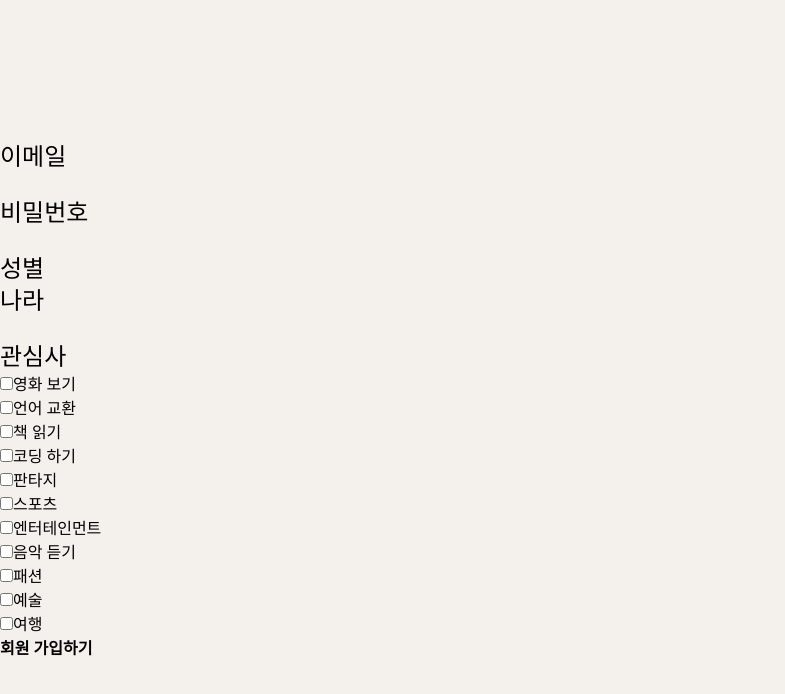
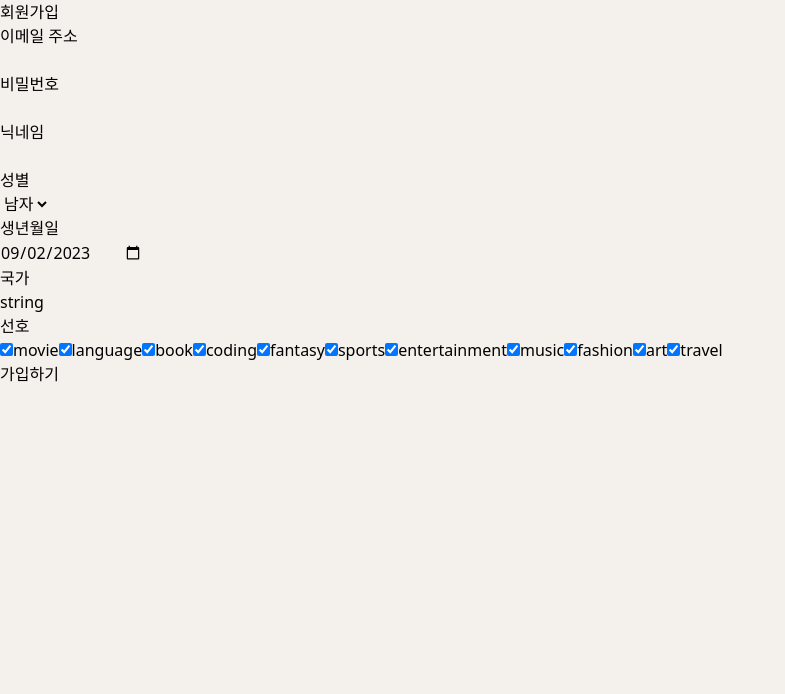
Before and after one commit to Pen-Pals/front_penpal, a React (Vite) app: page /signup in a window 1280 px wide. Shown: the top 694 px of the page, without its empty margins (0-785 px from the left). Built offline with nearby package versions, Linux system fonts and the light colour scheme.

Commit message:
Edit: Signup 페이지 틀 수정

```diff
--- a/package.json
+++ b/package.json
@@ -11,7 +11,7 @@
   },
   "dependencies": {
     "@react-three/fiber": "^8.13.6",
-    "axios": "^1.4.0",
+    "axios": "^1.5.0",
     "react": "^18.2.0",
     "react-dom": "^18.2.0",
     "react-icons": "^4.10.1",
--- a/src/pages/Login.tsx
+++ b/src/pages/Login.tsx
@@ -1,95 +1,7 @@
-import Globesample from "./Globesample";
-import React, { useState } from "react";
+import React from "react";
 
 const Login = () => {
-  const [credentials, setCredentials] = useState({ email: "", password: "" });
-
-  const handleInputChange = (e: React.ChangeEvent<HTMLInputElement>) => {
-    const { name, value } = e.target;
-    console.log(name, value);
-    setCredentials((prevState) => ({
-      ...prevState,
-      [name]: value,
-    }));
-    console.log(credentials);
-  };
-  const handleSubmit = async (e: React.FormEvent<HTMLFormElement>) => {
-    e.preventDefault();
-    try {
-      const response = await fetch(
-        "http://myswagger-env.eba-tf5qrbch.ap-northeast-2.elasticbeanstalk.com/api/auth/login",
-        {
-          method: "POST",
-          headers: {
-            "Content-Type": "application/json",
-          },
-          body: JSON.stringify(credentials),
-        }
-      );
-
-      if (!response.ok) {
-        throw new Error("Failed to login");
-      }
-
-      const data = await response.json();
-      console.log(data);
-      // Here you can handle the response from the server, like saving the token, redirecting the user, etc.
-    } catch (error) {
-      console.error("Error:", error);
-    }
-  };
-
-  return (
-    <div className="w-screen h-screen flex justify center items-center">
-      {/* 여기가 지구본 자리 */}
-      <Globesample />
-
-      <div className="w-1/2 h-2/3 flex-col justify-center items-center border-2 rounded-lg">
-        <div className="h-1/3 flex items-center justify-center">
-          <h1 className="text-6xl font-thin text-center"> MaeilMail </h1>
-        </div>
-        <form
-          onSubmit={handleSubmit}
-          className="w-1/2 h-2/3 flex-col justify-center items-center border-2 rounded-lg"
-        >
-          <div className="h-1/2 flex flex-col items-center justify-center">
-            {/* 아이디 */}
-
-            <div className="flex flex-row mb-5">
-              <p className="font-thin text-3xl mr-10">아이디</p>
-              <input
-                className="border-2 rounded-xl text-center text-2xl font-thin"
-                type="email"
-                name="email"
-                placeholder="id"
-                onChange={handleInputChange}
-              />
-            </div>
-
-            <div className="flex flex-row mb-10">
-              <p className="font-thin text-3xl mr-5">비밀번호</p>
-              <input
-                className="border-2 rounded-xl text-2xl font-thin text-center"
-                type="password"
-                name="password"
-                placeholder="password"
-                onChange={handleInputChange}
-              />
-            </div>
-            <div>
-              <button
-                className="border-2 rounded-lg text-2xl px-4 py-1 font-thin"
-                type="submit"
-              >
-                로그인
-              </button>
-            </div>
-          </div>
-        </form>
-        <p className="text-center font-thin">회원가입하기 | ID,PW 찾기</p>
-      </div>
-    </div>
-  );
+  return <div>login</div>;
 };
 
 export default Login;
--- a/src/pages/Signup.tsx
+++ b/src/pages/Signup.tsx
@@ -1,229 +1,199 @@
 import React, { useState } from "react";
+import axios from "axios";
+import { useNavigate } from "react-router-dom";
 
-const Signup = () => {
-  const [formData, setFormData] = useState<FormData>({
+interface MemberInfo {
+  member: {
+    email: string;
+    password: string;
+    nickname: string;
+    gender: string;
+    birthday: string;
+    country: string;
+  };
+  favor: {
+    [key: string]: boolean;
+  };
+}
+
+const Signup: React.FC = () => {
+  const initialMemberInfo: MemberInfo = {
     member: {
       email: "",
       password: "",
-      gender: "0",
-      nickname: "Hojun",
-      birthday: "2015-09-12",
-      country: "Greece",
-
-      // ... You can add other member fields like nickname, n
+      nickname: "",
+      gender: "Man",
+      birthday: "2023-09-02",
+      country: "string",
     },
     favor: {
-      movie: false,
-      language: false,
-      book: false,
-      coding: false,
-      fantasy: false,
-      sports: false,
-      entertainment: false,
-      music: false,
-      fashion: false,
-      art: false,
-      travel: false,
+      movie: true,
+      language: true,
+      book: true,
+      coding: true,
+      fantasy: true,
+      sports: true,
+      entertainment: true,
+      music: true,
+      fashion: true,
+      art: true,
+      travel: true,
     },
+  };
+  const navigate = useNavigate();
+  const [memberInfo, setMemberInfo] = useState<MemberInfo>(initialMemberInfo);
+
+  const handleChange = (
+    event: React.ChangeEvent<
+      HTMLInputElement | HTMLSelectElement | HTMLInputElement
+    >
+  ) => {
+    const { name, value, type } = event.target;
+
+    setMemberInfo((prevInfo) => {
+      if (type === "checkbox") {
+        return {
+          ...prevInfo,
+          favor: {
+            ...prevInfo.favor,
+            [name]: !prevInfo.favor[name], // Toggle the checkbox value
+          },
+        };
+      } else if (name in prevInfo.member) {
+        return {
+          ...prevInfo,
+          member: {
+            ...prevInfo.member,
+            [name]: value,
+          },
+        };
+      } else {
+        return prevInfo;
+      }
     });
-
-  type FormData = {
-    member: {
-      email: string;
-      password: string;
-      gender: string;
-      birthday: string;
-      nickname: string;
-      country: string;
-      // ... other fields ...
-    };
-    favor: {
-      movie: boolean;
-      language: boolean;
-      coding: boolean;
-      music: boolean;
-      book: boolean;
-      fashion: boolean;
-      sports: boolean;
-      fantasy: boolean;
-      art: boolean;
-      travel: boolean;
-      entertainment: boolean;
-      // ... other fields ...
-    };
-  };
-  const handleInputChange = (
-    e: React.ChangeEvent<HTMLInputElement>,
-    category: keyof typeof formData,
-    field: string
-  ) => {
-    const value =
-      e.target.type === "checkbox" ? e.target.checked : e.target.value;
-    setFormData((prevState) => ({
-      ...prevState,
-      [category]: {
-        ...prevState[category],
-        [field]: value as any,
-      },
-    }));
-    console.log(formData);
   };
 
-  const handleSubmit = async (e: React.FormEvent<HTMLFormElement>) => {
-    e.preventDefault();
+  const handleSubmit = async (event: React.FormEvent) => {
+    event.preventDefault();
+    console.log(memberInfo);
     try {
-      const response = await fetch(
+      // Send the memberInfo object to the specified endpoint
+      const response = await axios.post(
         "http://myswagger-env.eba-tf5qrbch.ap-northeast-2.elasticbeanstalk.com/api/auth/signup",
-        {
-          method: "POST",
-          headers: {
-            "Content-Type": "application/json",
-          },
-          body: JSON.stringify(formData),
-        }
+        memberInfo
       );
 
-      // Assuming server sends back JSON
-      const data = await response.json();
-      console.log(response);
-      if (response.ok) {
-        console.log(data.message);
-      } else {
-        console.error(data.error);
-      }
+      // Handle the response (e.g., show a success message)
+      console.log("Signup successful!", response.data);
+      navigate("/signin");
     } catch (error) {
-      console.error("Error submitting form:", error);
+      // Handle errors (e.g., show an error message)
+      console.error("Signup failed:", error);
     }
   };
 
   return (
-    <div className="w-screen h-screen flex justify center items-center">
     <div>
+      <h1>회원가입</h1>
       <form onSubmit={handleSubmit}>
-          <div className="text-2xl">이메일</div>
+        <label htmlFor="email">
+          <span>이메일 주소</span>
           <div>
             <input
               type="email"
-              value={formData.member.email}
-              onChange={(e) => handleInputChange(e, "member", "email")}
+              id="email"
+              name="email"
+              value={memberInfo.member.email}
+              onChange={handleChange}
             />
           </div>
-          <div className="text-2xl">비밀번호</div>
+        </label>
+
+        <label htmlFor="password">
+          <span>비밀번호</span>
           <div>
             <input
               type="password"
-              value={formData.member.password}
-              onChange={(e) => handleInputChange(e, "member", "password")}
+              id="password"
+              name="password" // Update the name to match the structure
+              value={memberInfo.member.password} // Access password under member
+              onChange={handleChange}
             />
           </div>
-          <div className="text-2xl">성별</div>
+        </label>
 
-          <div className="text-2xl">나라</div>
+        <label htmlFor="nickname">
+          <span>닉네임</span>
           <div>
             <input
-              type="password"
-              value={formData.member.password}
-              onChange={(e) => handleInputChange(e, "member", "password")}
+              type="text"
+              id="nickname"
+              name="nickname" // Update the name to match the structure
+              value={memberInfo.member.nickname} // Access nickname under member
+              onChange={handleChange}
             />
           </div>
+        </label>
+
+        <label htmlFor="gender">
+          <span>성별</span>
           <div>
-            <div className="text-2xl"> 관심사 </div>
+            <select
+              id="gender"
+              name="gender" // Update the name to match the structure
+              value={memberInfo.member.gender} // Access gender under member
+              onChange={handleChange}
+            >
+              <option value="Man">남자</option>
+              <option value="Woman">여자</option>
+            </select>
+          </div>
+        </label>
+
+        <label htmlFor="birthday">
+          <span>생년월일</span>
           <div>
             <input
-                type="checkbox"
-                checked={formData.favor.movie}
-                onChange={(e) => handleInputChange(e, "favor", "movie")}
+              type="date"
+              id="birthday"
+              name="birthday" // Update the name to match the structure
+              value={memberInfo.member.birthday} // Access birthday under member
+              onChange={handleChange}
             />
-              영화 보기
           </div>
+        </label>
+
+        <label htmlFor="country">
+          <span>국가</span>
           <div>
             <input
-                type="checkbox"
-                checked={formData.favor.language}
-                onChange={(e) => handleInputChange(e, "favor", "language")}
+              type="text"
+              id="country"
+              name="country" // Update the name to match the structure
+              value={memberInfo.member.country} // Access country under member
+              onChange={handleChange}
             />
-              언어 교환
           </div>
-            <div>
+        </label>
+
+        {/* Favor preferences checkboxes */}
+        <fieldset>
+          <legend>선호</legend>
+          {Object.keys(memberInfo.favor).map((key) => (
+            <label key={key}>
               <input
                 type="checkbox"
-                checked={formData.favor.book}
-                onChange={(e) => handleInputChange(e, "favor", "book")}
+                name={`${key}`}
+                checked={memberInfo.favor[key]}
+                onChange={handleChange}
               />
-              책 읽기
-            </div>
-            <div>
-              <input
-                type="checkbox"
-                checked={formData.favor.coding}
-                onChange={(e) => handleInputChange(e, "favor", "coding")}
-              />
-              코딩 하기
-            </div>
-            <div>
-              <input
-                type="checkbox"
-                checked={formData.favor.fantasy}
-                onChange={(e) => handleInputChange(e, "favor", "fantasy")}
-              />
-              판타지
-            </div>
-            <div>
-              <input
-                type="checkbox"
-                checked={formData.favor.sports}
-                onChange={(e) => handleInputChange(e, "favor", "sports")}
-              />
-              스포츠
-            </div>
-            <div>
-              <input
-                type="checkbox"
-                checked={formData.favor.entertainment}
-                onChange={(e) => handleInputChange(e, "favor", "entertainment")}
-              />
-              엔터테인먼트
-            </div>
-            <div>
-              <input
-                type="checkbox"
-                checked={formData.favor.music}
-                onChange={(e) => handleInputChange(e, "favor", "music")}
-              />
-              음악 듣기
-            </div>
-            <div>
-              <input
-                type="checkbox"
-                checked={formData.favor.fashion}
-                onChange={(e) => handleInputChange(e, "favor", "fashion")}
-              />
-              패션
-            </div>
-            <div>
-              <input
-                type="checkbox"
-                checked={formData.favor.art}
-                onChange={(e) => handleInputChange(e, "favor", "art")}
-              />
-              예술
-            </div>
-            <div>
-              <input
-                type="checkbox"
-                checked={formData.favor.travel}
-                onChange={(e) => handleInputChange(e, "favor", "travel")}
-              />
-              여행
-            </div>
-            <div>
-              <button type="submit" className="font-bold">
-                회원 가입하기
-              </button>
-            </div>
-          </div>
+              {key}
+            </label>
+          ))}
+        </fieldset>
+
+        <button type="submit">가입하기</button>
       </form>
-      </div>
     </div>
   );
 };
```
Also changed, not shown: 1 other file (tests, documents, lock files or other folders). Lines whose indentation alone changed are shown as unchanged.
